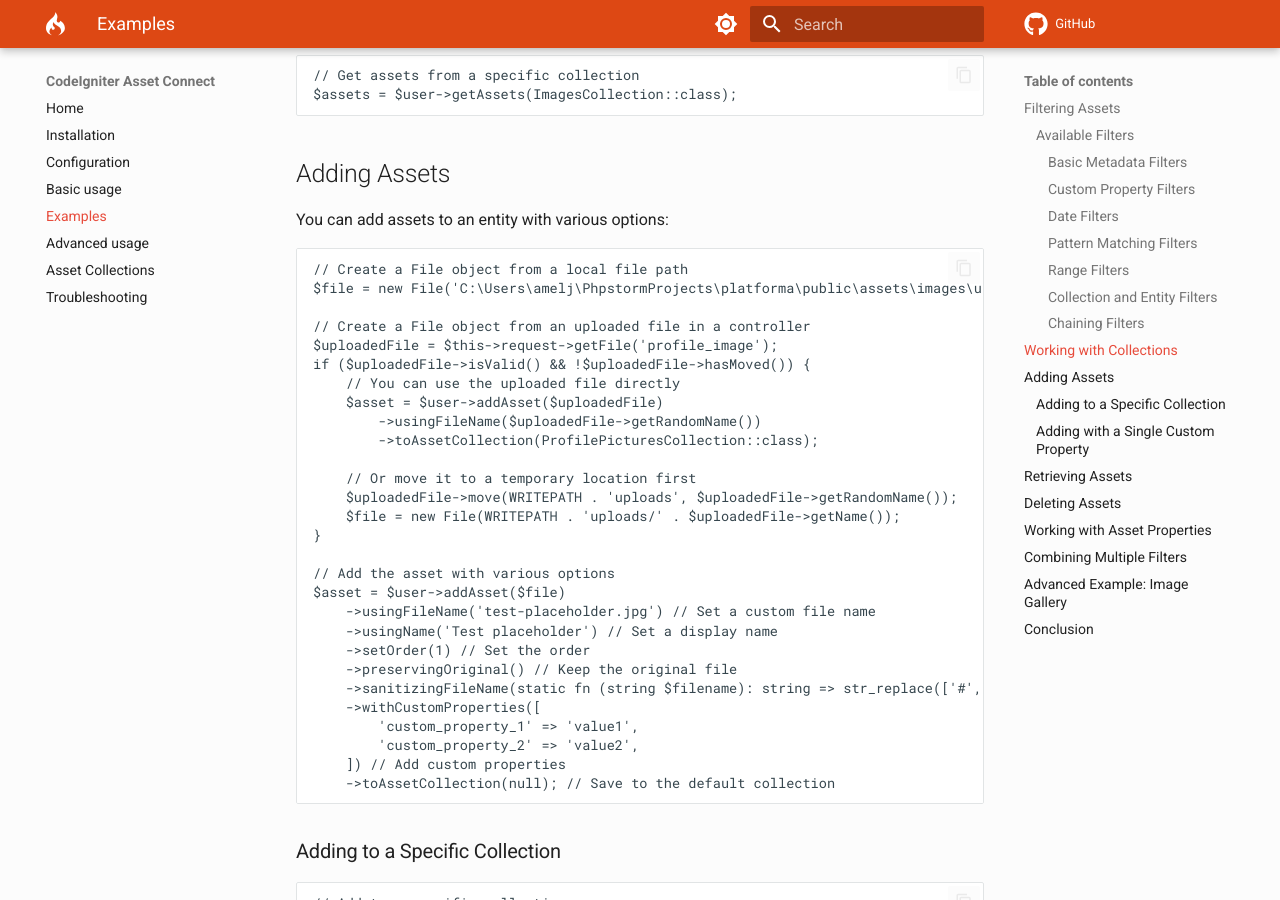
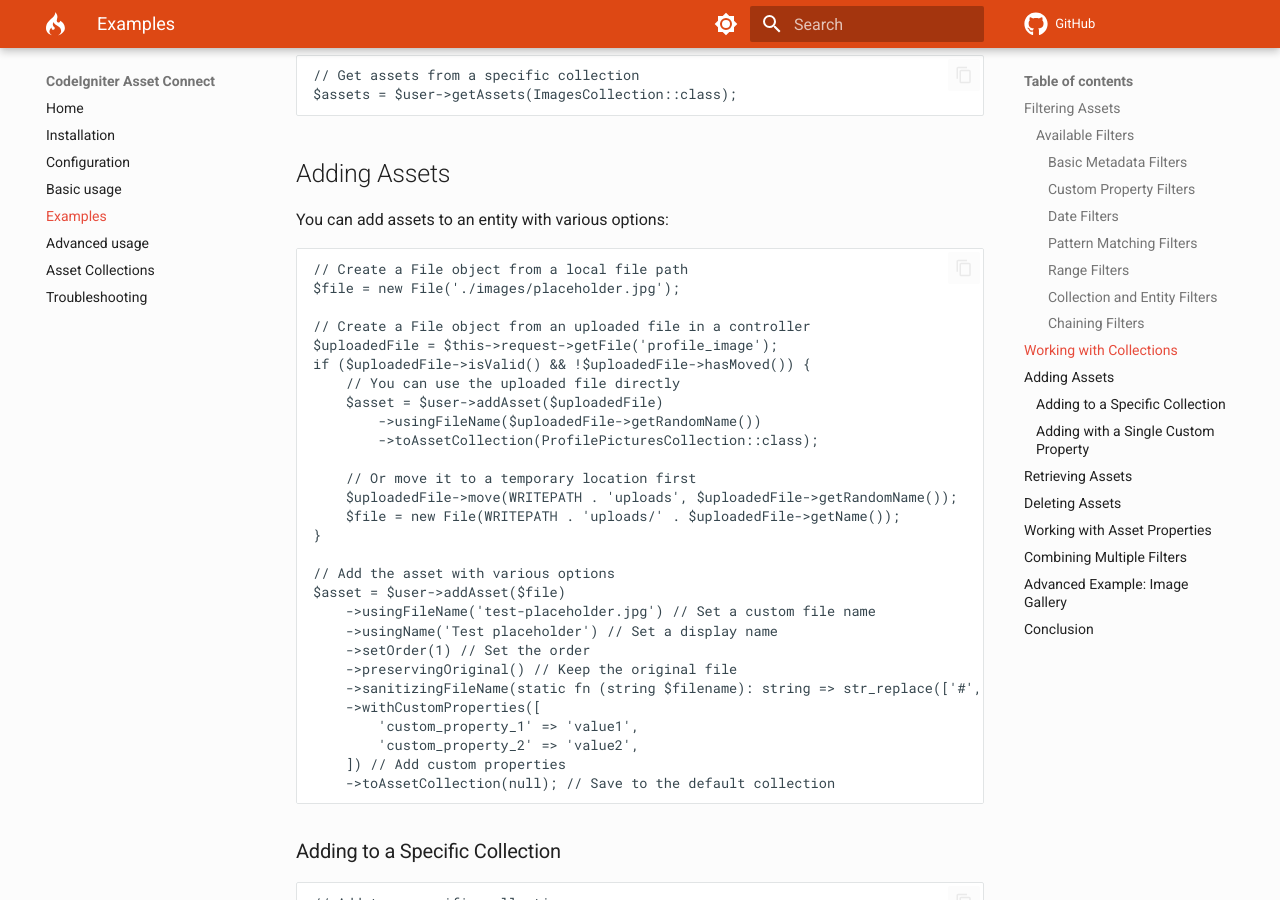
Before and after one commit to maniaba/asset-connect, an MkDocs documentation site: the page built from docs/examples.md, in a window 1280 px wide and 900 px high, scrolled down 3673 px. Built offline with MkDocs 1.6.1 and Material for MkDocs 9.7.7, drawn with Linux system fonts in a browser that asks for light colours; comment, search, counter and statistics services are not loaded; a style sheet for code colours, icons or effects is not loaded.

Commit message:
Update examples documentation; simplify file path for File object creation

````diff
--- a/docs/examples.md
+++ b/docs/examples.md
@@ -191,7 +191,7 @@ You can add assets to an entity with various options:
 
 ```php
 // Create a File object from a local file path
-$file = new File('C:\Users\amelj\PhpstormProjects\platforma\public\assets\images\user\placeholder.jpg');
+$file = new File('./images/placeholder.jpg');
 
 // Create a File object from an uploaded file in a controller
 $uploadedFile = $this->request->getFile('profile_image');
````
